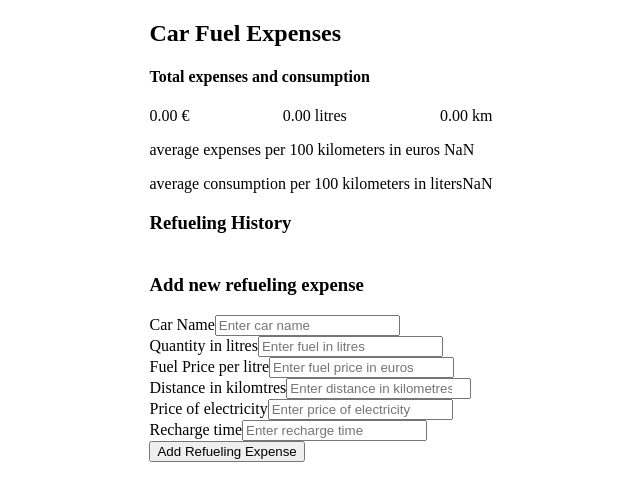
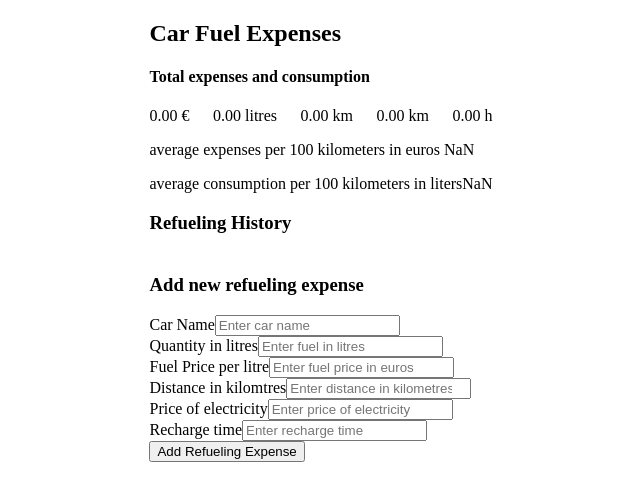
Before and after one commit to GoodForN0thing/Car_Fuel_Expenses, a React (Create React App) app in the folder car_fuel_expenses/: page / in a window 1280 px wide. Shown: the top 500 px of the page, without its empty margins (319-959 px from the left). Built offline with nearby package versions, Linux system fonts and the light colour scheme.

Commit message:
Sähköauto toimii

```diff
--- a/car_fuel_expenses/src/components/AddFuelExpense.js
+++ b/car_fuel_expenses/src/components/AddFuelExpense.js
@@ -23,7 +23,9 @@ export const AddFuelExpense = () => {
             fuelInLitres: +fuelInLitres,
             fuelPriceInEuros: +fuelPriceInEuros,
             distanceInKilometres: +distanceInKilometres,
-            totalPrice: +fuelInLitres*fuelPriceInEuros
+            totalPrice: +fuelInLitres*fuelPriceInEuros,
+            priceOfElectricity: +priceOfElectricity,
+            rechargeTime: +rechargeTime
 
         }
 
--- a/car_fuel_expenses/src/components/Expenses.js
+++ b/car_fuel_expenses/src/components/Expenses.js
@@ -9,6 +9,8 @@ export const Expenses = () => {
     const totalLitres = refuels.map(refuel => refuel.fuelInLitres);
     const kilometers = refuels.map(refuel => refuel.distanceInKilometres);
     const totalPrice = refuels.map(refuel => refuel.totalPrice);
+    const Elec = refuels.map(refuel => refuel.priceOfElectricity);
+    const Lataus = refuels.map(refuel => refuel.rechargeTime);
 
 
     const euros = price
@@ -31,6 +33,16 @@ export const Expenses = () => {
     .reduce((acc, item) => (acc += item), 0)
     .toFixed(2);
 
+    const sähkö = Elec
+    .filter(item => item > 0)
+    .reduce((acc, item) => (acc += item), 0)
+    .toFixed(2);
+
+    const charge = Lataus
+    .filter(item => item > 0)
+    .reduce((acc, item) => (acc += item), 0)
+    .toFixed(2);
+
 
 
 
@@ -38,7 +50,7 @@ export const Expenses = () => {
         <div className="exp-container">
         <div>
             <h4>Total expenses and consumption</h4>
-            <li><span>{sum} €</span><span>{litres} litres</span><span>{kilometrit} km</span></li>
+            <li><span>{sum} €</span><span>{litres} litres</span><span>{kilometrit} km</span><span>{sähkö} km</span><span>{charge} h</span></li>
             <p>average expenses per 100 kilometers in euros {euros * 100 / kilometrit}</p>
             <p>average consumption per 100 kilometers in liters{litres * 100 / kilometrit }</p>
         </div>
```
